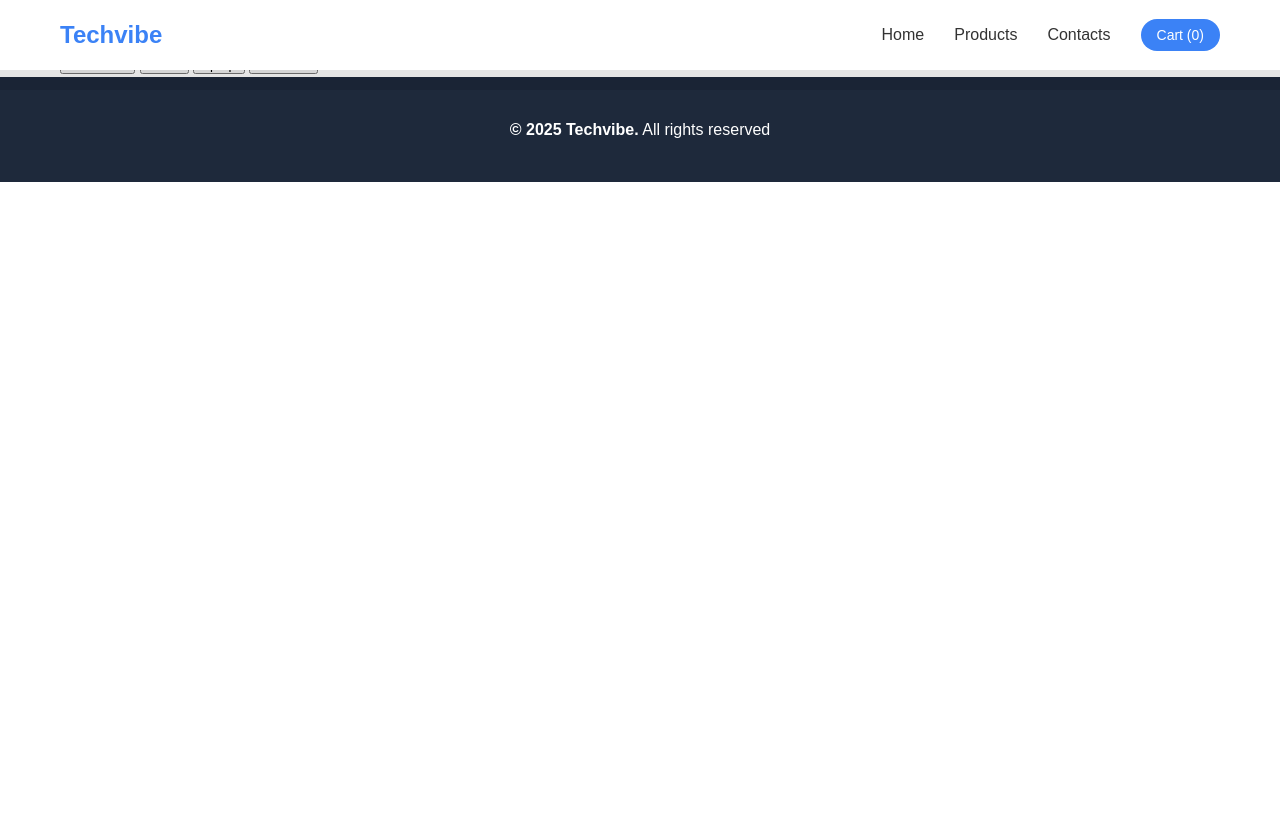
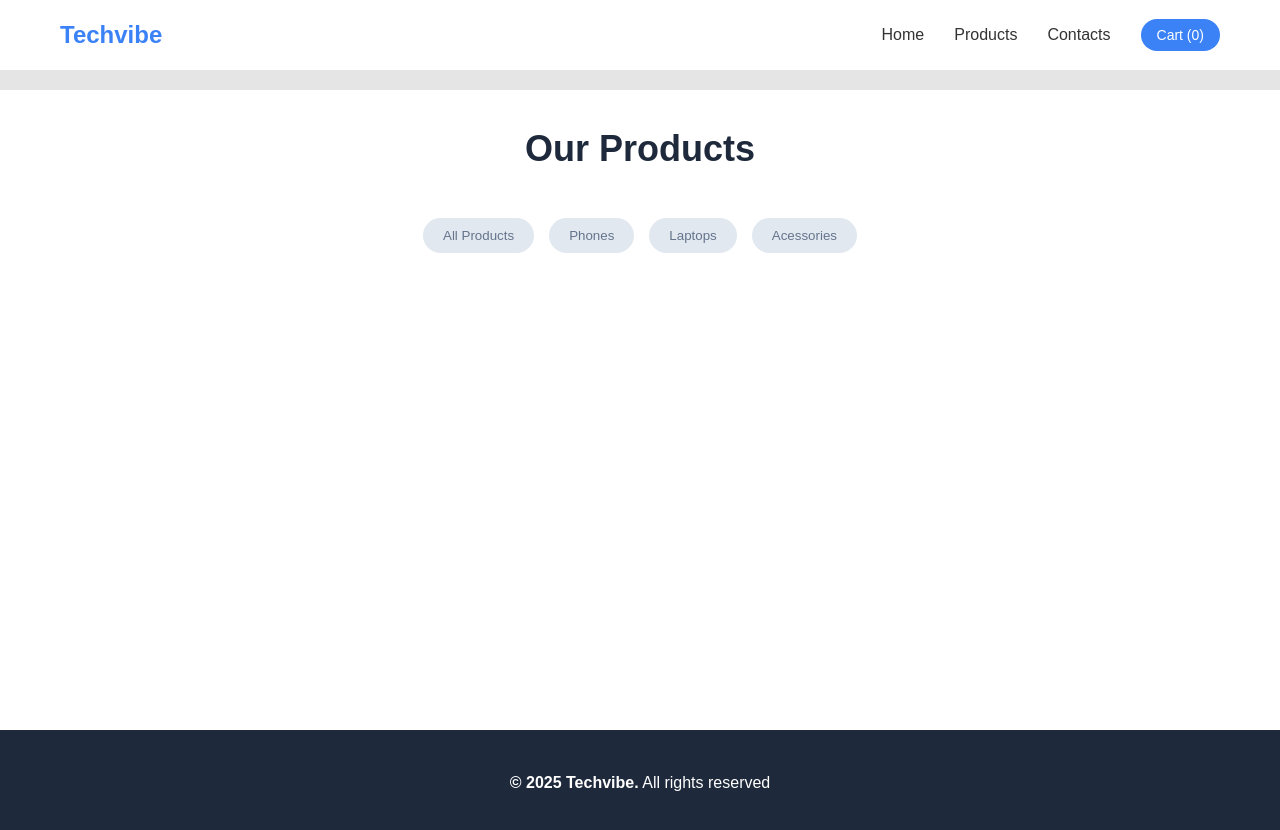
Before and after one commit to Bantuson/E-commerce-app, a plain HTML site: page products.html in a window 1280 px wide. Before the commit the page ends 800 px from the top, so only its background shows below. Drawn offline with Linux system fonts and the light colour scheme.

Commit message:
products page styling

```diff
--- a/style.css
+++ b/style.css
@@ -200,3 +200,41 @@ body {
   text-align: center;
   padding: 40px 0;
 }
+
+/* Product Page */
+
+.main-content {
+  margin-top: 70px;
+  padding: 50px 0;
+  min-height: calc(100vh - 140px);
+}
+
+.page-title {
+  text-align: center;
+  font-size: 36px;
+  margin-bottom: 40px;
+  color: #1e293b;
+}
+
+.filters {
+  display: flex;
+  justify-content: center;
+  gap: 15px;
+  margin-bottom: 40px;
+  flex-wrap: wrap;
+}
+
+.filter-btn {
+  padding: 10px 20px;
+  background-color: #e2e8f0;
+  color: #64748b;
+  border: none;
+  border-radius: 25px;
+  cursor: pointer;
+  font-weight: 500;
+  transition: all 0.3s ease;
+}
+
+.filter-btn:hover {
+  background-color: #3b82f6;
+}
```
